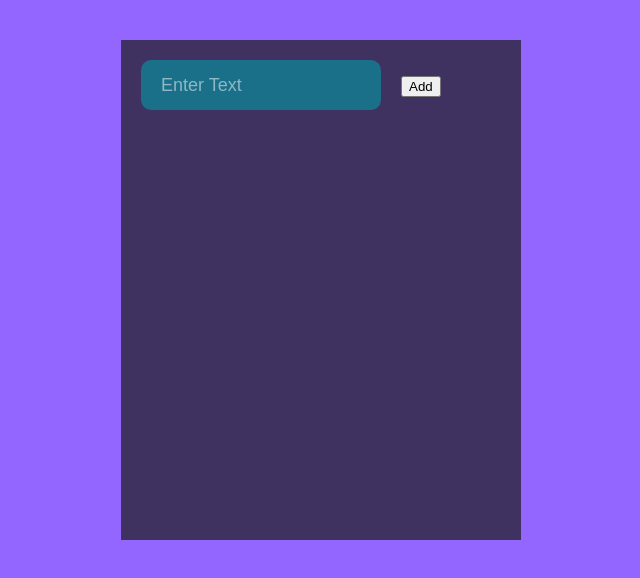
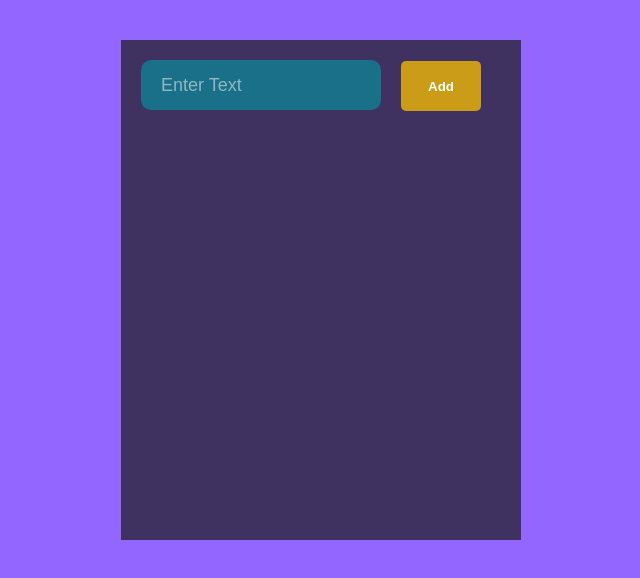
Before and after one commit to jimmymetts/todolist, a React (Create React App) app: page / in a window 1280 px wide. Shown: the top 578 px of the page, without its empty margins (319-959 px from the left). Built offline with nearby package versions, Linux system fonts and the light colour scheme.

Commit message:
added file listItems.js & css file

```diff
--- a/src/App.css
+++ b/src/App.css
@@ -21,3 +21,19 @@ body {
 #to-do-form input::placeholder {
   color: rgba(255, 255, 255, 0.5);
 }
+
+#to-do-form input:focus,
+#to-do-form button:focus {
+  outline: none;
+}
+
+#to-do-form button {
+  height: 50px;
+  width: 80px;
+  border-radius: 5px;
+  border: 0;
+  background-color: rgb(202, 156, 24);
+  cursor: pointer;
+  font-weight: bolder;
+  color: #ffff;
+}
--- a/src/App.js
+++ b/src/App.js
@@ -3,12 +3,50 @@ import logo from './logo.svg';
 import './App.css';
 
 class App extends React.Component{
+  constructor(props){
+    super(props);
+    this.state={
+      items:[],
+      currentItem:{
+        text:'',
+        key:''
+      }
+    }
+    this.handleInput = this.handleInput.bind(this);
+    this.addItem = this.addItem.bind(this);
+  }
+  handleInput(e){
+    this.setState({
+      currentItem:{
+        text: e.target.value,
+        key:Date.now()
+      }
+    })
+  }
+  addItem(e){
+    e.preventDefault();
+    const newItem = this.state.currentItem;
+    console.log(newItem);
+    if(newItem.text !==""){
+      const newItems=[...this.state.items, newItems];
+      this.setState({
+        items:newItems,
+        currentItem:{
+          text:'',
+          key:''
+        }
+      })
+    }
+  }
+
   render() {
     return (
      <div className="App">
      <header>
-       <form id="to-do-form">
-         <input type="text" placeholder="Enter Text"/>
+       <form id="to-do-form" onSubmit={this.addItem}>
+         <input type="text" placeholder="Enter Text"
+         value={this.state.currentItem.text}
+         onChange={this.handleInput}/>
          <button type="submit">Add</button>
        </form>
      </header>
--- /dev/null
+++ b/src/listItems.css
@@ -0,0 +1 @@
+import React from 'react'
```
Also changed, not shown: src/listItems.js (added).
